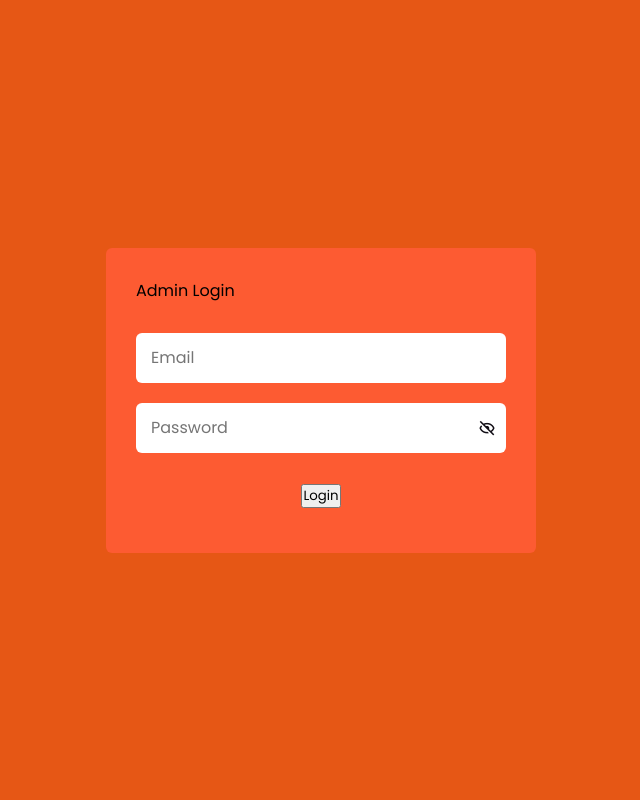
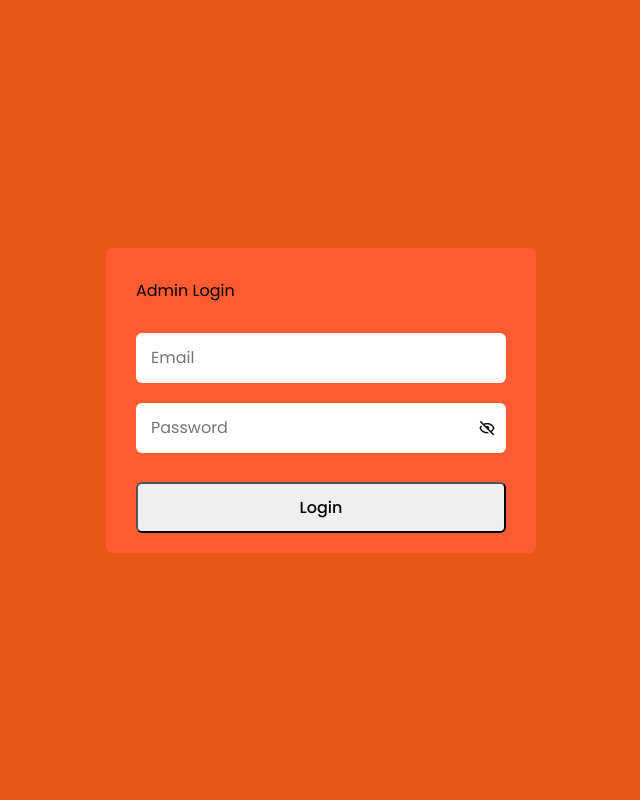
Before and after one commit to Ashish-Dhakal/Ecommerce, a PHP site: page /ecommerce/auth/admin.php in a window 1280 px wide. Shown: the whole page, without its empty margins (319-959 px from the left). Run offline with PHP 8.4, Linux system fonts and the light colour scheme.

Commit message:
button css added

```diff
--- a/auth/auth.css
+++ b/auth/auth.css
@@ -75,6 +75,13 @@ form .field{
     padding-top: 9px;
 
 }
+.btn{
+    width: 100%;
+    padding: 11px 0px;
+    font-size: 16px;
+    font-weight: 500;
+    border-radius: 6px;
+}
 
 a{
 text-decoration: none;
```
